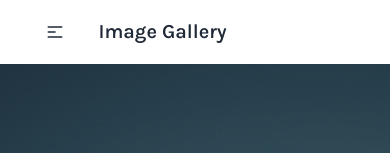
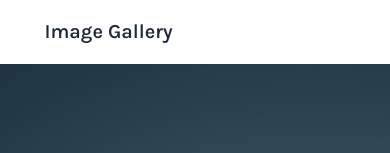
Before and after one commit to farukulWD/imageGallery, a React (Vite) app: page / in a window 390 px wide. Shown: the top 153 px of the page. Built offline with nearby package versions, Linux system fonts and the light colour scheme; no server answers.

Commit message:
resposive review done

```diff
--- a/src/Components/Shared/Navbar/Navbar.jsx
+++ b/src/Components/Shared/Navbar/Navbar.jsx
@@ -6,7 +6,7 @@ const Navbar = () => {
       <div className="navbar  my-container">
         <div className="navbar-start">
           <div className="dropdown">
-            <label tabIndex={0} className="btn btn-ghost lg:hidden">
+            <label tabIndex={0} className="btn btn-ghost hidden">
               <svg
                 xmlns="http://www.w3.org/2000/svg"
                 className="h-5 w-5"
```
Also changed, not shown: firebase.json (added), 1 other file (tests, documents, lock files or other folders).
